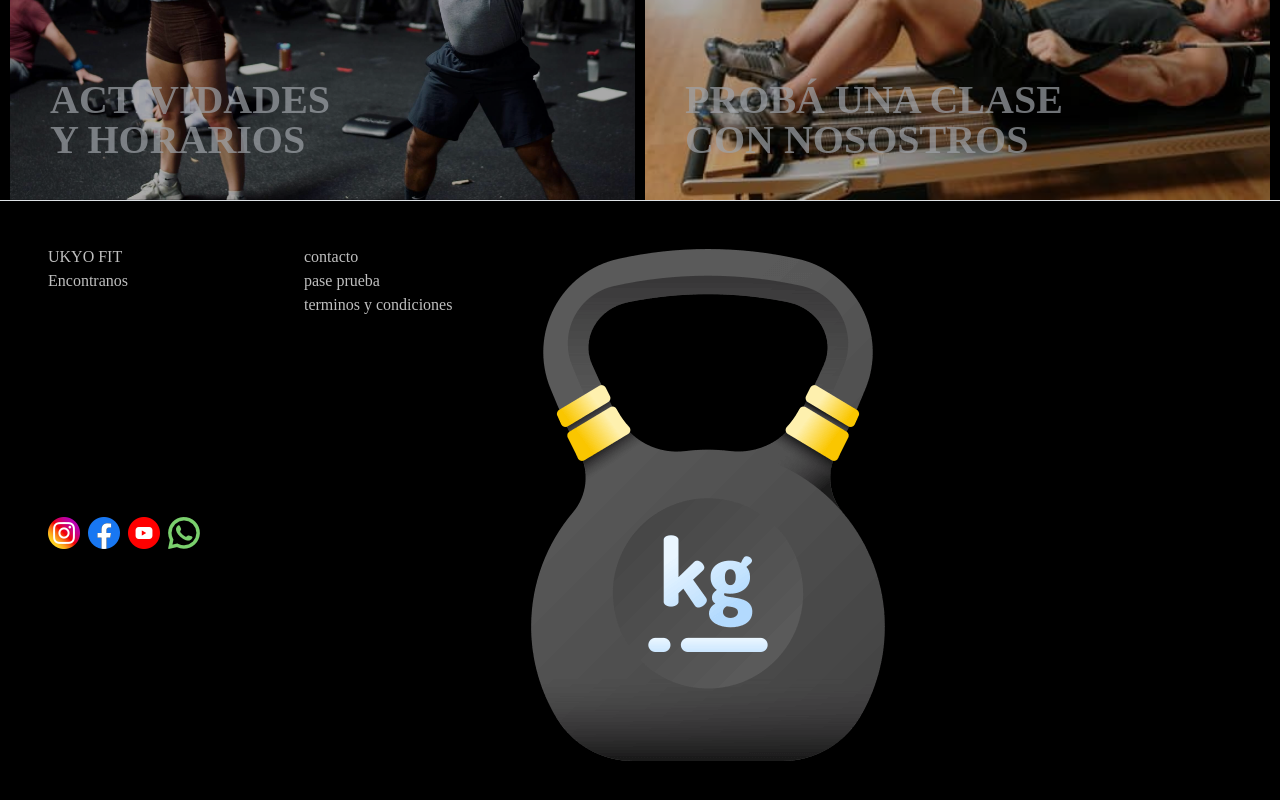
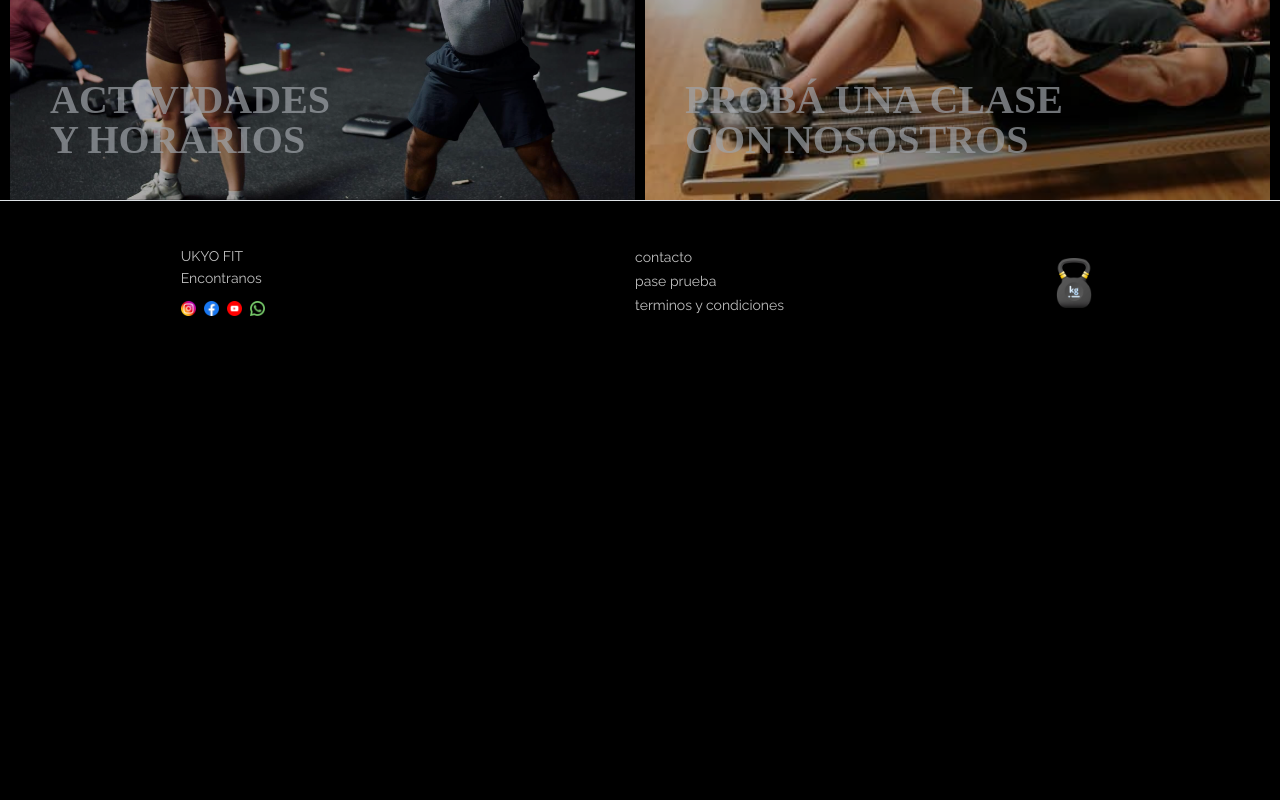
Before and after one commit to melisaskliris/PF-Skliris, a website: page index.html in a window 1280 px wide. Shown: the part 1151-1951 px from the top of the page. After the commit the page ends 1518 px from the top, so only its background shows below. Drawn offline with Linux system fonts and the light colour scheme.

Commit message:
arreglos en scss

```diff
--- /dev/null
+++ b/scss/layout/_footer.scss
@@ -0,0 +1,20 @@
+/*footer*/
+
+footer{
+    grid-area: footer;
+    background-color: black;
+    justify-content: space-around;
+}
+footer p, footer a{
+    font-family: "Raleway", sans-serif;
+    font-size: 14px;
+    text-decoration: none;
+}
+.footer__img{
+    width:50px;
+    height: 50px;
+}
+.icon__item{
+    width: 15px;
+    height: 15px;
+}
--- a/scss/main.scss
+++ b/scss/main.scss
@@ -11,3 +11,4 @@
 @import "layout/forms";
 @import "views/planes";
 @import "views/claseprueba";
+@import "layout/footer";
```
Also changed, not shown: css/main.css, 1 other file.
